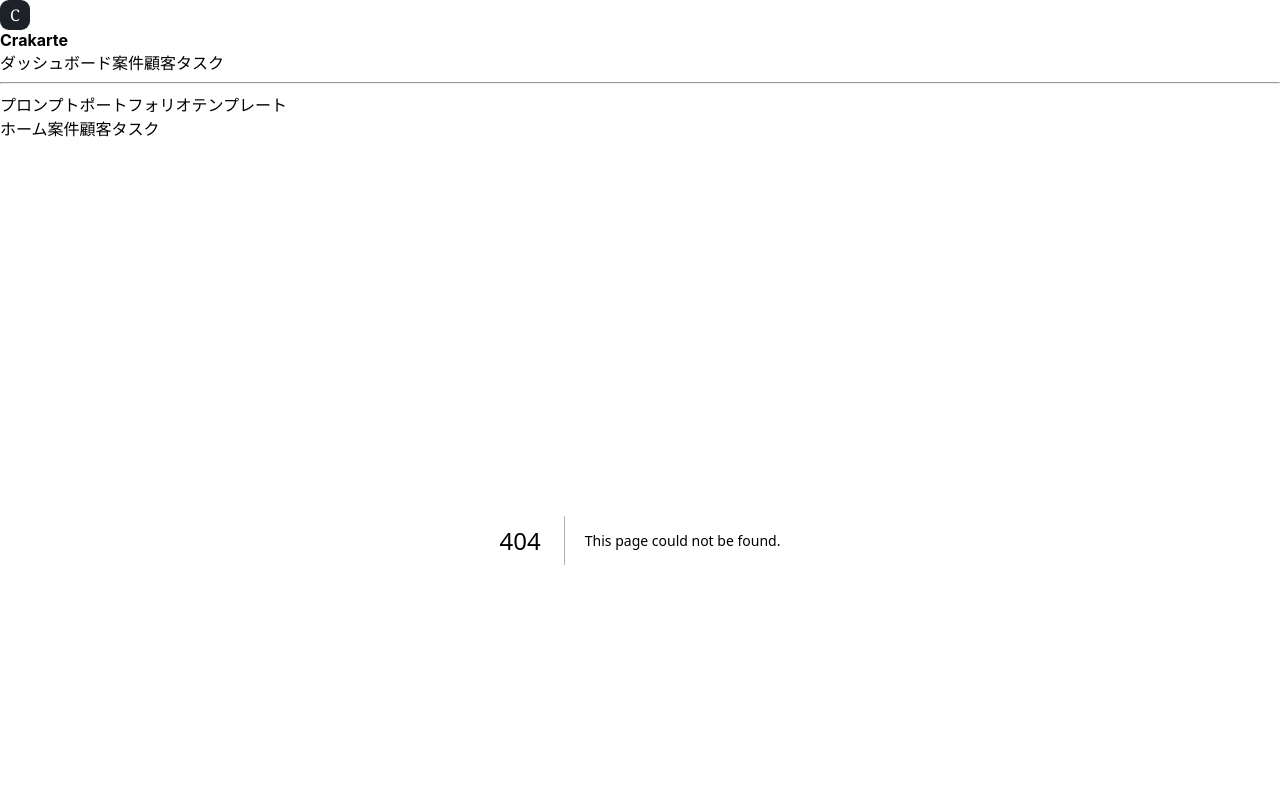
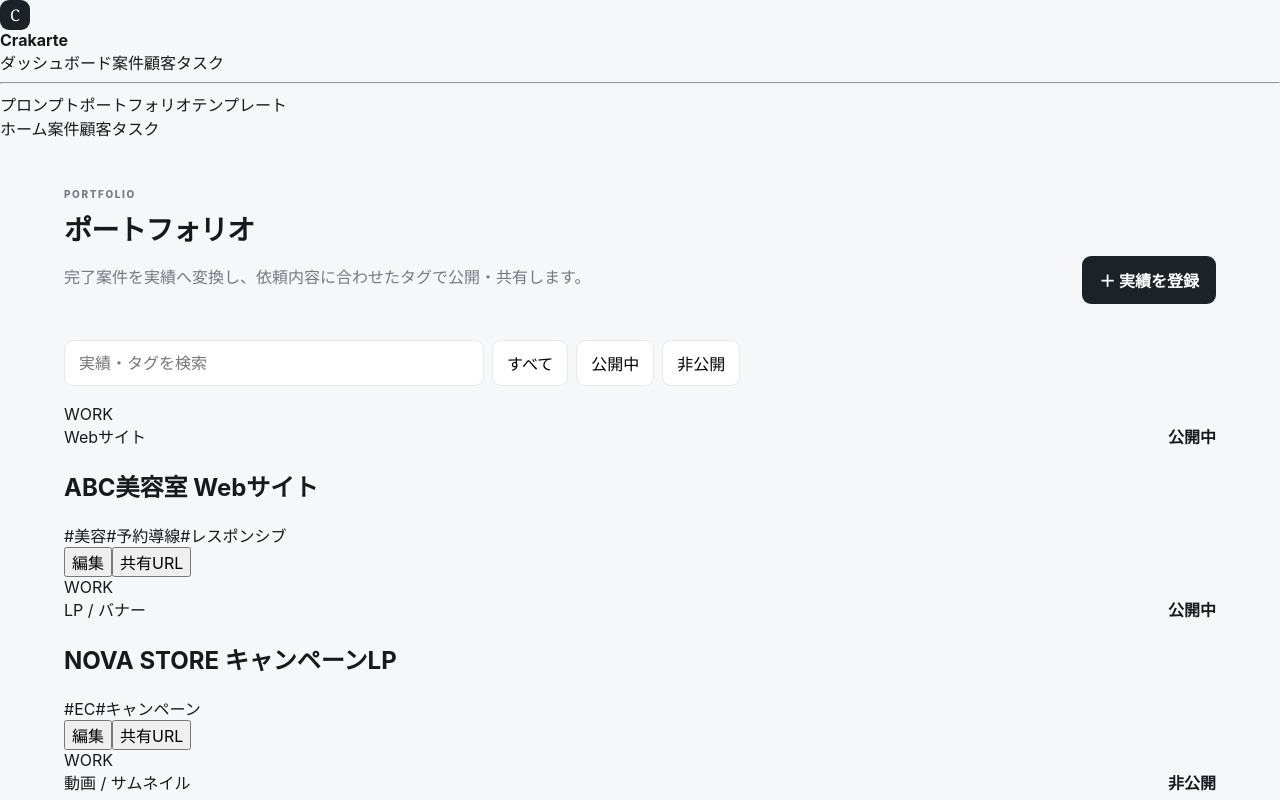
Before and after one commit to karukimori-wq/crakarte, a Next.js app: page /portfolio in a window 1280 px wide. Before the commit this address had no page. Shown: the top 800 px of the page. Built offline with nearby package versions, Linux system fonts and the light colour scheme.

Commit message:
Add portfolio management prototype

```diff
--- /dev/null
+++ b/src/app/portfolio/page.tsx
@@ -0,0 +1,2 @@
+const works=[{title:"ABC美容室 Webサイト",type:"Webサイト",tags:["美容","予約導線","レスポンシブ"],public:true},{title:"NOVA STORE キャンペーンLP",type:"LP / バナー",tags:["EC","キャンペーン"],public:true},{title:"Studio K YouTube制作",type:"動画 / サムネイル",tags:["YouTube","ビジネス"],public:false}];
+export default function Portfolio(){return <main className="standalone"><header className="page-head"><div><p className="eyebrow">PORTFOLIO</p><h1>ポートフォリオ</h1><p>完了案件を実績へ変換し、依頼内容に合わせたタグで公開・共有します。</p></div><button className="primary">＋ 実績を登録</button></header><div className="toolbar"><input placeholder="実績・タグを検索"/><button>すべて</button><button>公開中</button><button>非公開</button></div><section className="portfolio-grid">{works.map(w=><article className="portfolio-card" key={w.title}><div className="portfolio-thumb">WORK</div><div className="portfolio-body"><div className="section-head"><span className="prompt-category">{w.type}</span><b className={w.public?"public-badge":"private-badge"}>{w.public?"公開中":"非公開"}</b></div><h2>{w.title}</h2><div className="tag-list">{w.tags.map(t=><span key={t}>#{t}</span>)}</div><div className="prompt-actions"><button>編集</button><button>共有URL</button></div></div></article>)}</section></main>}
```
